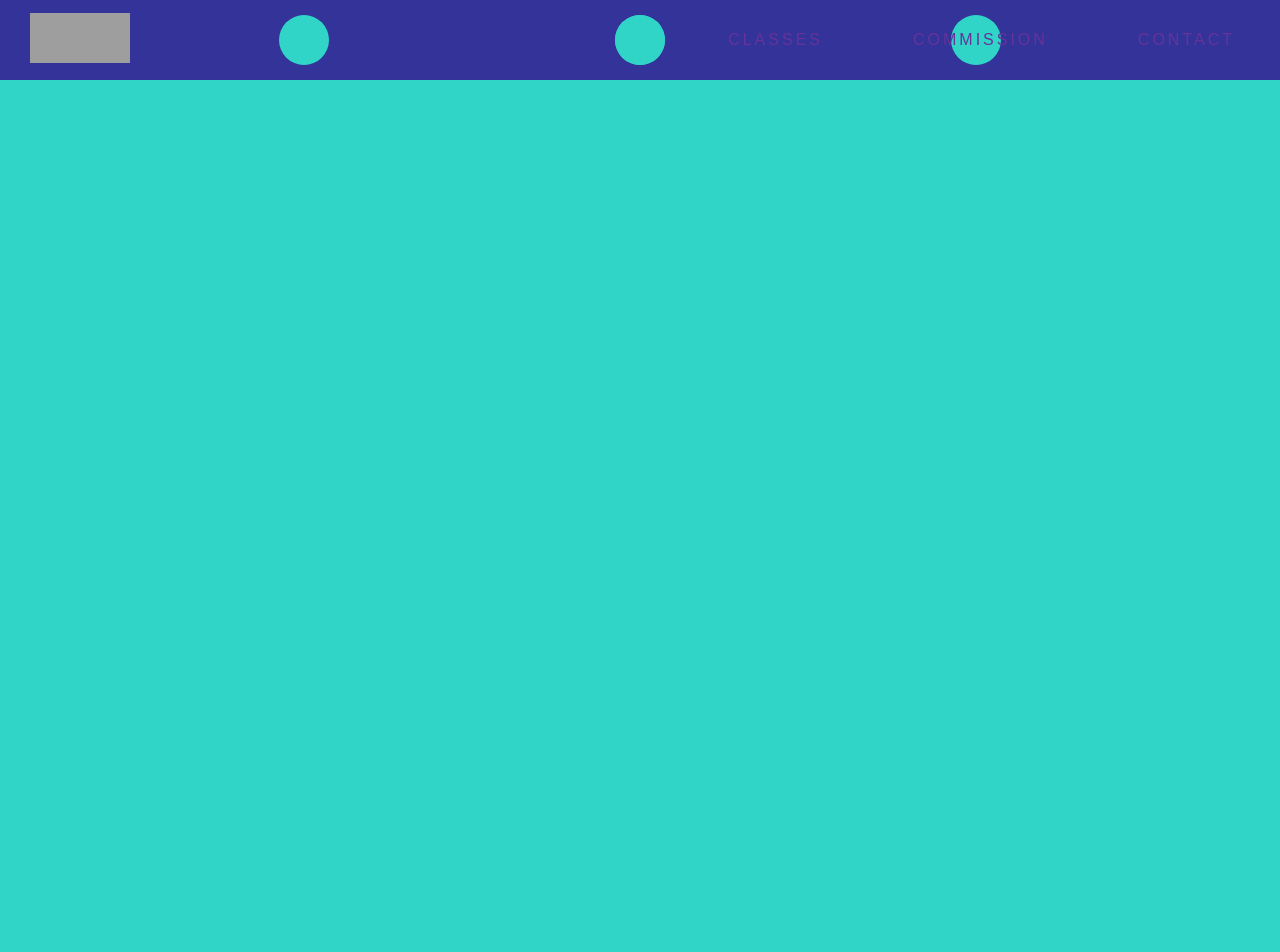
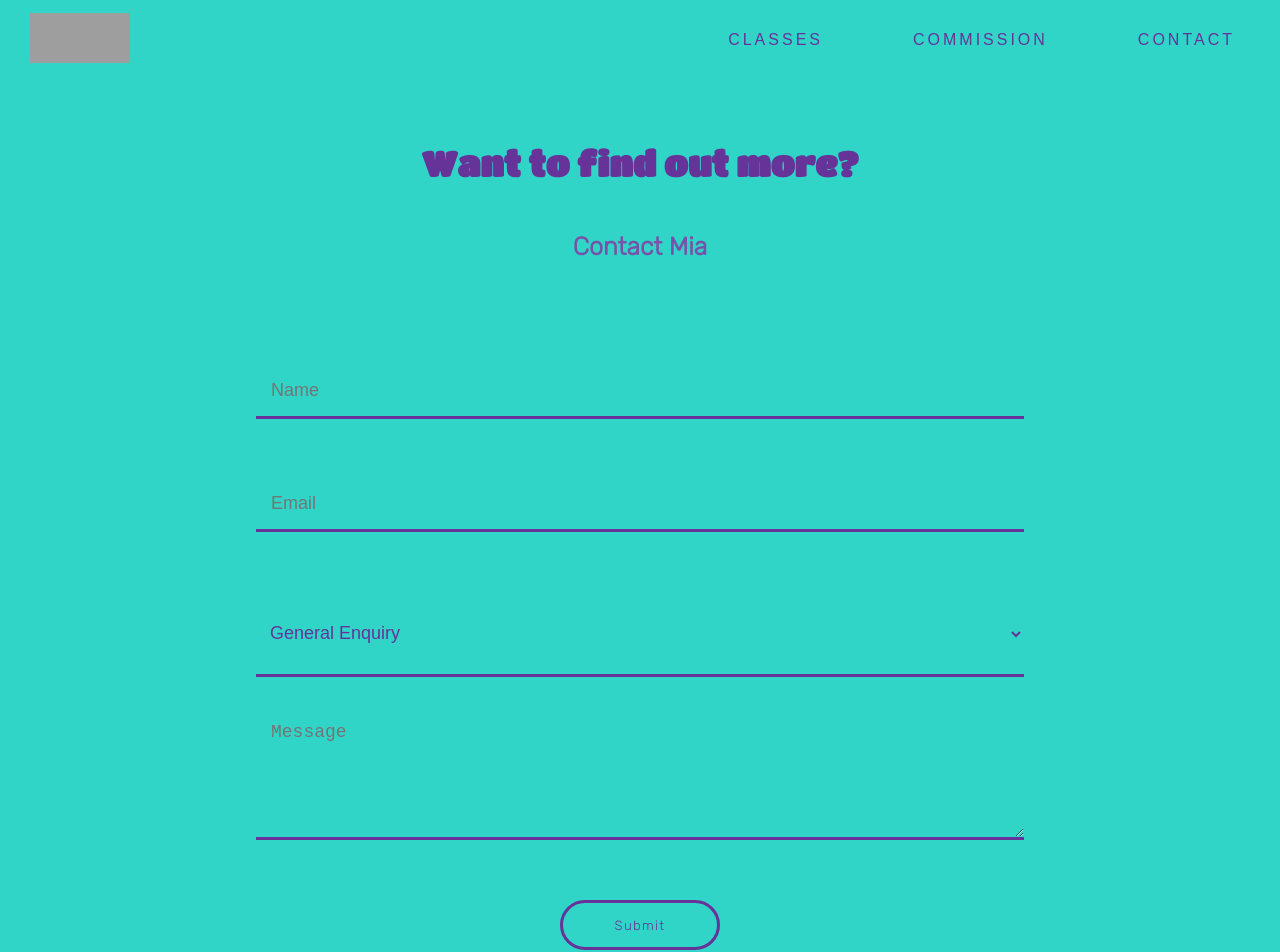
Before and after one commit to ejmvy/mia, a Vue app: page /contact in a window 1280 px wide. Shown: the top 952 px of the page. Before the commit the page ends 800 px from the top, so only its background shows below. Built offline with nearby package versions, Linux system fonts and the light colour scheme; grey boxes are pictures that could not be loaded.

Commit message:
Added contact and css style changes

```diff
--- a/src/Commissions.vue
+++ b/src/Commissions.vue
@@ -91,7 +91,7 @@
         </div>
       </div>
 
-      <div class="type line">
+      <div id="bottomSect" class="type line">
         <div class="canvasArea">
           <img id="bigCanvas" class="canvas" src="./assets/canNoBG.png" />
         </div>
@@ -110,6 +110,26 @@
         </div>
       </div>
     </div>
+
+    <div class="commissionPieceArea">
+      <div v-for="piece in commissionPieces" :key="piece">
+        <img class="commissionPieceArt" :src="piece" />
+      </div>
+    </div>
+
+    <div class="commissionContact">
+      <div class="commissionText">
+        <h2>Have something in mind ?</h2>
+        <h4>Contact Mia with your specifications and lets create that perfect gift !</h4>
+        <p>
+          It will take approw 1 week to be made, polished and packed. Then we can either post it or it will be ready for collection. There are many variations of passages of Lorem
+          Ipsum available, but the majority have suffered alteration in some
+          form, by injected humour, or randomised words which don't look even
+          slightly believable.
+        </p>
+        <button>Contact Mia</button>
+      </div>
+    </div>
   </div>
 </template>
 
@@ -123,7 +143,13 @@ export default {
         subTitle: "For Someone Special.",
         pageMessage:
           "There are many variations of passages of Lorem Ipsum available, but the majority have suffered alteration in some form, by injected humour, or randomised words which don't look even slightly believable. If you are going to use a passage of Lorem Ipsum, you need to be sure there isn't anything embarrassing hidden."
-      }
+      },
+      commissionPieces: [
+        "https://i.ibb.co/yB8PpLM/gifgit-1.png",
+        "https://i.ibb.co/yB8PpLM/gifgit-1.png",
+        "https://i.ibb.co/yB8PpLM/gifgit-1.png",
+        "https://i.ibb.co/yB8PpLM/gifgit-1.png"
+      ]
     };
   },
   components: {
@@ -140,14 +166,30 @@ p {
 b {
   color: black;
 }
-.classTypes {
+.classTypes,
+.commissionContact {
   background: #f2f2f2;
   width: 100%;
   display: flex;
   flex-direction: column;
-  padding-top: 30px;
+  padding: 60px 0;
   justify-content: center;
   align-items: center;
+}
+
+.commissionContact {
+  padding-top: 60px;
+}
+
+.commissionContact .commissionText {
+  text-align: center;
+  width: 60%;
+  margin-bottom: 40px;
+}
+
+.commissionContact .commissionText h4,
+.commissionContact .commissionText p {
+  margin: 50px 0;
 }
 
 .commissionIntro {
@@ -254,6 +296,23 @@ b {
   height: 100px;
 }
 
+#bottomSect {
+  padding-bottom: 100px;
+}
+
+.commissionPieceArea {
+  background: #333399;
+  width: 100%;
+  display: flex !important;
+  justify-content: space-around;
+  padding: 20px 0;
+}
+
+.commissionPieceArea .commissionPieceArt {
+  width: 200px;
+  height: 200px;
+}
+
 @media (max-width: 900px) {
   .classTypes .type {
     flex-direction: column;
--- /dev/null
+++ b/src/components/Contact.vue
@@ -0,0 +1,149 @@
+<template>
+  <form @submit.prevent="submitForm">
+    <div class="contactSection">
+      <h1>Want to find out more?</h1>
+      <h3>Contact Mia</h3>
+
+      <div class="mailContactArea">
+        <div class="mailContact">
+          <input type="text" placeholder="Name" v-model="userEmail.name" />
+          <input type="text" placeholder="Email" v-model="userEmail.email" />
+          <select class="selectBox" v-model="userEmail.emailType">
+            <option value="genEnquiry" selected>General Enquiry</option>
+            <option value="eveningClass">Evening Class</option>
+            <option value="fullDayClass">Full Day Class</option>
+            <option value="week6Class">6 Week Course</option>
+            <option value="commissionPiece">Commission a Piece</option>
+          </select>
+          <textarea id="inputMessage" type="text" placeholder="Message" v-model="userEmail.message"></textarea>
+          <button id="contactButton">Submit</button>
+        </div>
+      </div>
+    </div>
+  </form>
+</template>
+
+<script>
+export default {
+  data() {
+    return {
+      userEmail: {
+        name: "",
+        email: "",
+        emailType: "genEnquiry",
+        message: ""
+      }
+    };
+  },
+  methods: {
+    submitForm() {
+      console.log("user: ", this.userEmail);
+      //   this.name = "";
+    }
+  }
+};
+</script>
+
+
+<style scoped>
+.contactSection {
+  background: #30d5c8;
+  padding-top: 120px;
+  width: 100%;
+  display: -webkit-box;
+  display: -ms-flexbox;
+  display: flex;
+  -webkit-box-orient: vertical;
+  -webkit-box-direction: normal;
+  -ms-flex-direction: column;
+  flex-direction: column;
+  -webkit-box-pack: center;
+  -ms-flex-pack: center;
+  justify-content: center;
+  -webkit-box-align: center;
+  -ms-flex-align: center;
+  align-items: center;
+  justify-content: center;
+  padding-bottom: 50px;
+}
+
+.contactSection .mailContactArea {
+  width: 60%;
+  margin-top: 50px;
+}
+
+.contactSection .mailContactArea .mailContact {
+  width: 100%;
+  display: flex;
+  flex-direction: column;
+  justify-content: center !important;
+}
+
+.contactSection .mailContactArea .mailContact input,
+.contactSection .mailContactArea .mailContact textarea {
+  background: none;
+  border: none;
+  height: 20px;
+  padding: 15px;
+  margin: 30px 0;
+  border-bottom: 3px solid #663399;
+  font-size: 18px;
+  color: #663399;
+  transition: all 0.2s ease;
+}
+
+.selectBox {
+  margin-top: 30px;
+  border: none;
+  border-bottom: 3px solid #663399;
+  padding: 30px 10px;
+  background: #30d5c8;
+  font-size: 18px;
+  /* color: gray; */
+  color: #663399;
+}
+
+.selectBox:focus {
+  outline: none;
+}
+
+.selected {
+}
+
+.contactSection .mailContactArea .mailContact #inputMessage {
+  height: 100px;
+}
+
+.contactSection .mailContactArea .mailContact input:focus,
+.contactSection .mailContactArea .mailContact textarea:focus {
+  outline: none;
+  border-bottom: 3px solid white;
+}
+
+.contactSection .mailContactArea .mailContact #contactButton {
+  margin: 0 auto;
+  margin-top: 30px;
+  background: none;
+  border: 3px solid #663399;
+  color: #663399;
+  border-radius: 25px;
+  width: 160px;
+  height: 50px;
+  padding: 15px;
+  -webkit-transition: all 0.2s ease;
+  transition: all 0.2s ease;
+  align-self: center;
+  box-shadow: none;
+}
+
+.contactSection .mailContactArea .mailContact #contactButton:hover {
+  color: white;
+  background: #663399;
+}
+
+@media (max-width: 500px) {
+  h1 {
+    text-align: center;
+  }
+}
+</style>
--- a/src/components/landingPage/MidBlue.vue
+++ b/src/components/landingPage/MidBlue.vue
@@ -89,7 +89,7 @@ export default {
 }
 
 #midBlue .extraDetails {
-  width: 60%;
+  width: 80%;
   margin-top: 10px;
   display: -webkit-box;
   display: -ms-flexbox;
--- a/src/main.js
+++ b/src/main.js
@@ -6,6 +6,12 @@ import { routes } from './routes'
 const router = createRouter({
     history: createWebHistory(),
     routes: routes,
+    // scrollBehavior() {
+    //     return { x: 0, y: 0 }
+    // }
+    scrollBehavior() {
+        document.getElementById('app').scrollIntoView();
+    }
     // linkActiveClass: 'active'
 })
 
--- a/src/routes.js
+++ b/src/routes.js
@@ -1,9 +1,12 @@
 import LandingPage from './LandingPage.vue';
 import Classes from './Classes.vue';
-import Comissions from './Commissions';
+import Comissions from './Commissions.vue';
+import Contact from './components/Contact.vue';
 
 export const routes = [
     { path: '/', component: LandingPage },
     { path: '/classes', component: Classes },
     { path: '/commission', component: Comissions },
+    { path: '/contact', component: Contact },
+
 ]
```
